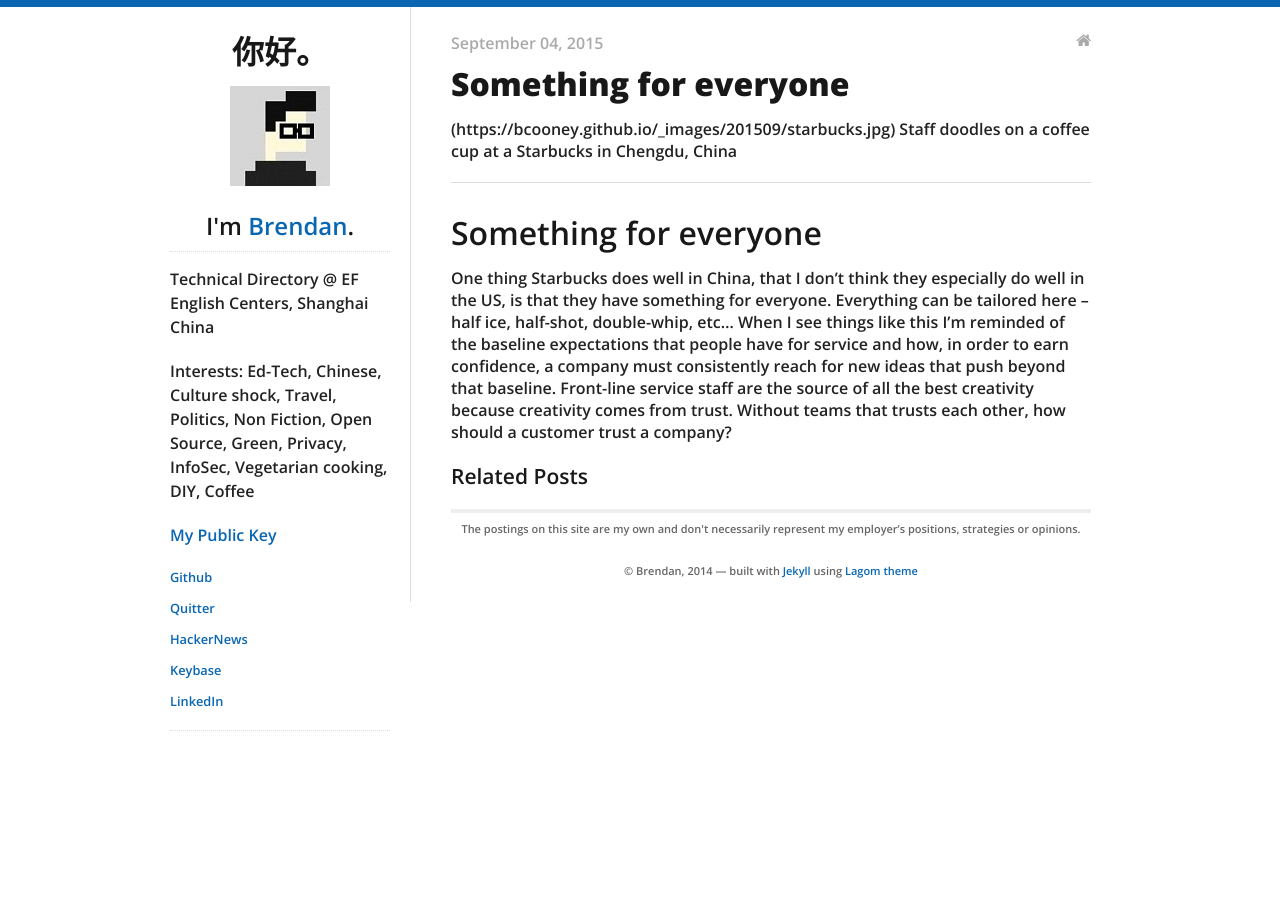
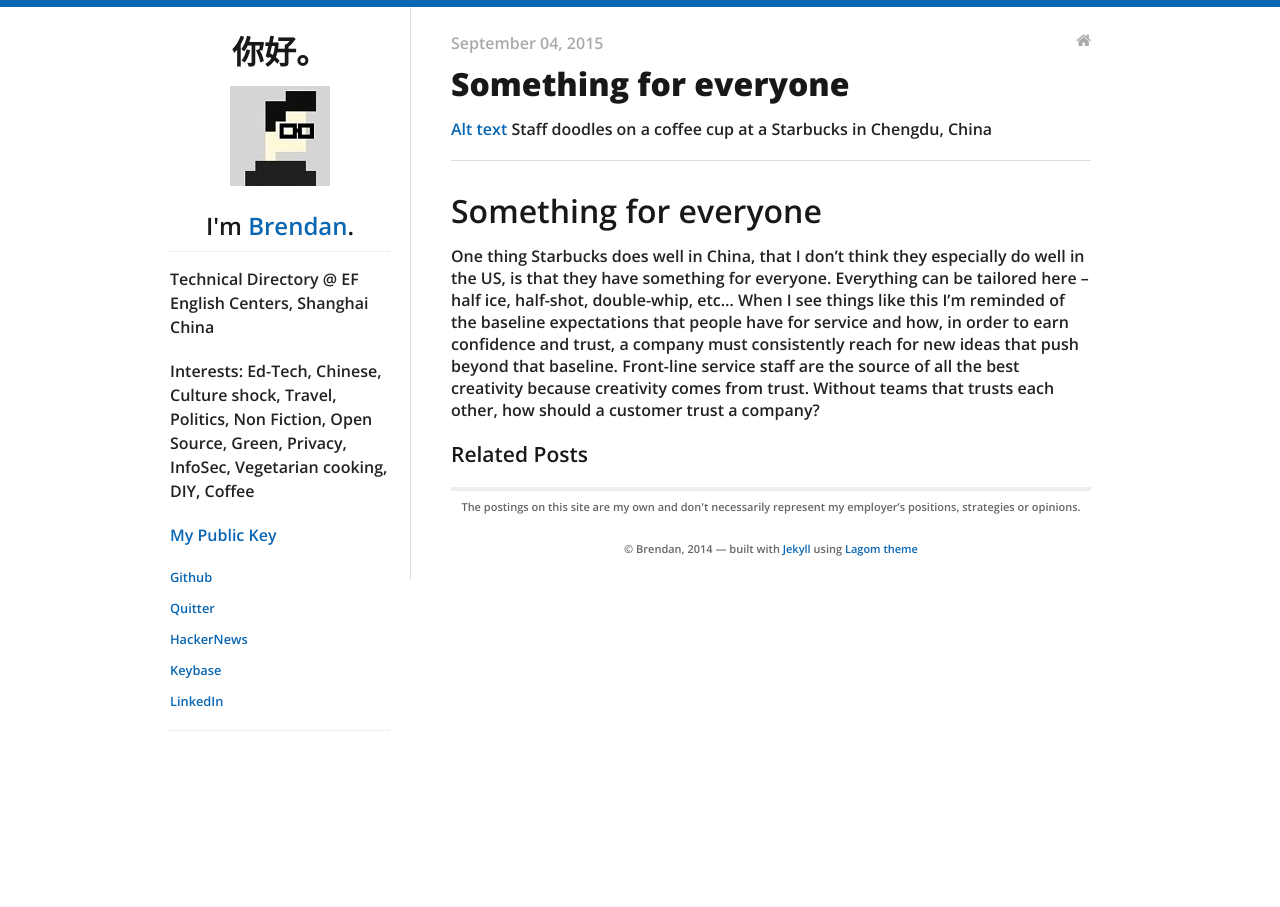
Before and after one commit to bcooney/bcooney.github.io, a Jekyll site: the page built from _posts/2015-09-04-something-for-everyone.md, in a window 1280 px wide. Built offline with Jekyll 4.4.1, drawn with Linux system fonts in a browser that asks for light colours; nearby versions of some CDN libraries.

Commit message:
Try again...

```diff
--- a/_posts/2015-09-04-something-for-everyone.md
+++ b/_posts/2015-09-04-something-for-everyone.md
@@ -5,11 +5,11 @@ categories:
 - blog
 ---
 
-(https://bcooney.github.io/_images/201509/starbucks.jpg)
+[Alt text](https://bcooney.github.io/_images/201509/starbucks.jpg)
 Staff doodles on a coffee cup at a Starbucks in Chengdu, China
 
 ---
 
 # Something for everyone
 
-One thing Starbucks does well in China, that I don't think they especially do well in the US, is that they have something for everyone. Everything can be tailored here -- half ice, half-shot, double-whip, etc... When I see things like this I'm reminded of the baseline expectations that people have for service and how, in order to earn confidence, a company must consistently reach for new ideas that push beyond that baseline. Front-line service staff are the source of all the best creativity because creativity comes from trust. Without teams that trusts each other, how should a customer trust a company?
+One thing Starbucks does well in China, that I don't think they especially do well in the US, is that they have something for everyone. Everything can be tailored here -- half ice, half-shot, double-whip, etc... When I see things like this I'm reminded of the baseline expectations that people have for service and how, in order to earn confidence and trust, a company must consistently reach for new ideas that push beyond that baseline. Front-line service staff are the source of all the best creativity because creativity comes from trust. Without teams that trusts each other, how should a customer trust a company?
```
